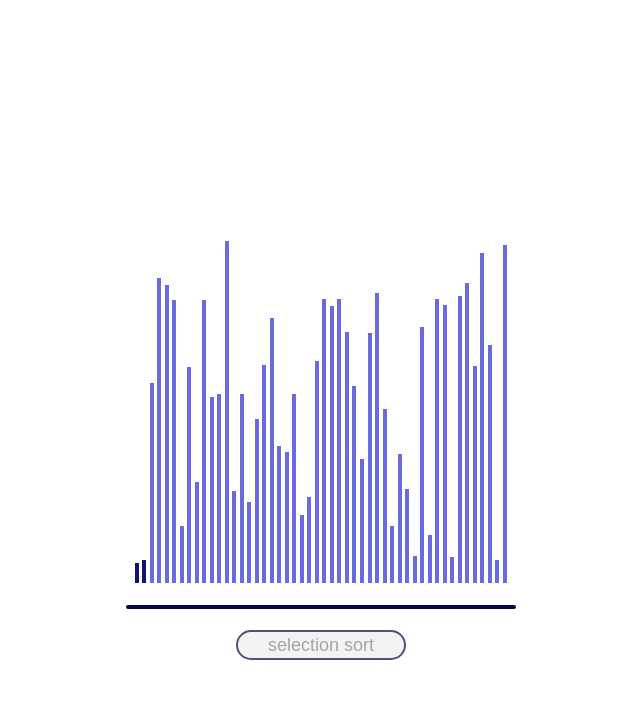
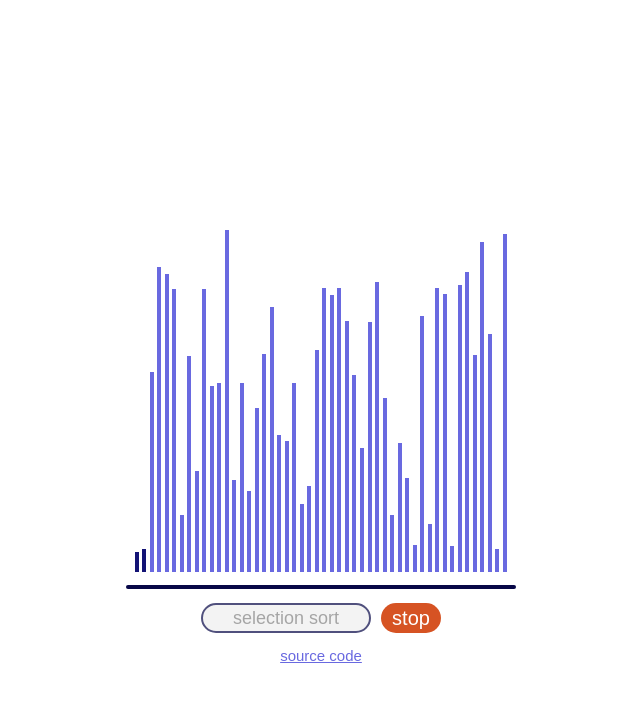
Before and after one commit to thientn4/sort_visualizer, a plain HTML site: page index.html in a window 1280 px wide. Both pictures are taken after a click on the button "sort". Shown: the whole page, without its empty margins (319-959 px from the left). Drawn offline with Linux system fonts and the light colour scheme.

Commit message:
add stop sort button

```diff
--- a/app.js
+++ b/app.js
@@ -224,11 +224,15 @@ function heapSort(){
 }
 
 document.getElementById('sort_button').addEventListener('click',function(){
+    if(document.getElementById('sort_button').textContent ==="stop"){
+        location.reload();
+        return;
+    }
     //block button for algo to run
         let option=document.getElementById("sort_option").selectedIndex;
         document.getElementById('renew_list').style.backgroundColor="white";
         document.getElementById("renew_list").disabled=true;
-        document.getElementById('sort_button').style.display="none";
+        document.getElementById('sort_button').textContent ="stop";
         document.getElementById("sort_option").disabled=true;
     //run algo and unblock "renew button" once algo is done
         if(option==0){ //selection sort
@@ -255,6 +259,7 @@ document.getElementById('sort_button').addEventListener('click',function(){
             document.getElementById("H49").style.backgroundColor=dark;
             document.getElementById('renew_list').style.backgroundColor=red;
             document.getElementById("renew_list").disabled=false;
+            document.getElementById('sort_button').style.display="none";
             time=0;
         },time);
 });
--- a/index.html
+++ b/index.html
@@ -3,7 +3,7 @@
 	<head>
         <link rel="stylesheet" type="text/css" href="style.css"/>
         <meta name="viewport" content="width=device-width, initial-scale=1">
-		<title>Sort Visualizer</title>
+		<title>SortVisual</title>
 	</head>
 	<body>
         <div id=content>
@@ -26,9 +26,10 @@
                         <option><p>heap sort</p></option>
                     </select>
                     <button id="sort_button">
-                        <p>sort</p>
+                        sort
                     </button>
                 </div>
+                <a id="source_code" href="https://github.com/thientn4/sort_visualizer" ,="" target="__blank__">source code</a>
 
             </div>
             <script src="app.js"></script>
--- a/style.css
+++ b/style.css
@@ -85,3 +85,8 @@
 #sort_option:focus{
     outline: none;
 }
+#source_code{
+    font-family: Arial, Helvetica, sans-serif;
+    font-size: 15px;
+    color:rgb(105,105,224);
+}
```
